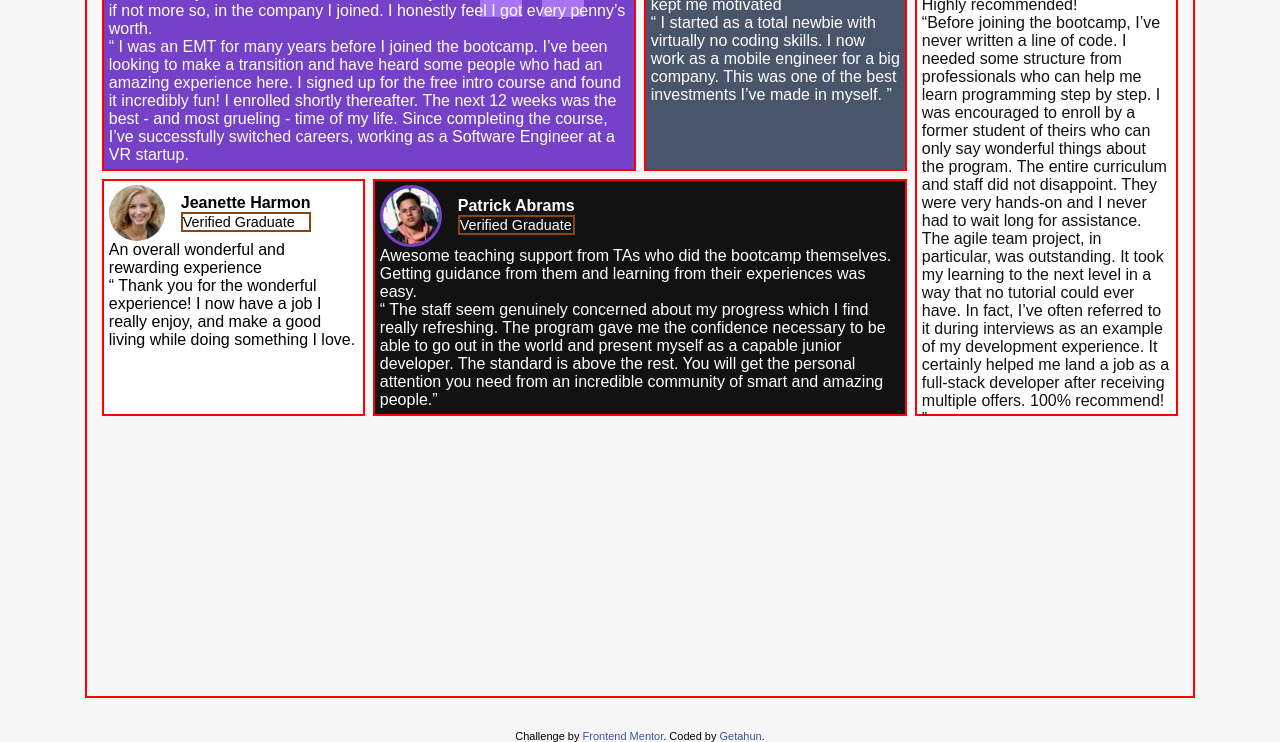
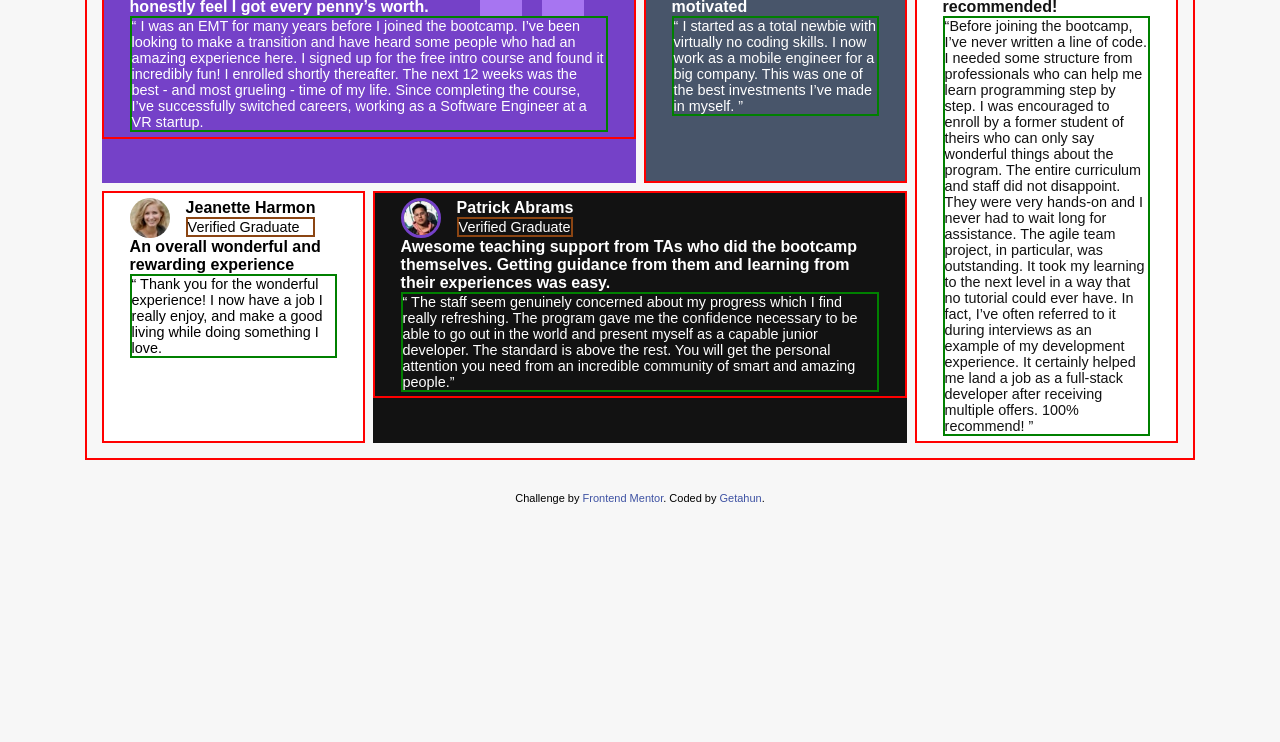
Before and after one commit to getishe/testimonials-grid-section-main, a plain HTML site: page index.html in a window 1280 px wide. Shown: the part 134-876 px from the top of the page. After the commit the page ends 832 px from the top, so only its background shows below. Drawn offline with Linux system fonts and the light colour scheme; a web font is replaced by a local one.

Commit message:
make styles with alignments

```diff
--- a/styles.css
+++ b/styles.css
@@ -42,13 +42,13 @@ textarea {
 
 main.testimonial-grid {
   max-width: 1110px;
-  height: 100svh;
+  height: auto;
   margin: 2rem auto;
   border: 2px solid red;
   padding: 15px;
   display: grid;
   grid-template-columns: repeat(4, 1fr);
-  grid-template-rows: repeat(4, 1fr);
+  /* grid-template-rows: repeat(4, 1fr); */
   gap: 8px;
 }
 
@@ -86,23 +86,33 @@ article {
 .testimonial-jeanette {
   background-color: hsl(0, 0%, 100%);
   grid-column: 1;
-  grid-row: 2;
+  grid-row: 2/3;
   height: 100%;
 }
 
 .testimonial-patrick {
   background-color: hsl(0, 0%, 7%);
   color: hsl(0, 0%, 100%);
-  grid-row: 2;
+  grid-row: 2/3;
   grid-column: 2/4;
 }
 
 .testimonial {
   border: 2px solid red;
   width: 100%;
-  padding: 0.3rem;
+  padding: 0.3rem 1.6rem;
 }
 
+p.testimonial__heading {
+  /* border: 2px solid green; */
+  font-size: 1rem;
+  font-weight: 600;
+}
+
+p.testimonial__text {
+  border: 2px solid green;
+  font-size: 0.9rem;
+}
 header {
   justify-content: flex-start;
   align-items: center;
@@ -118,6 +128,8 @@ header p {
 
 header img {
   border-radius: 50%;
+  width: 40px;
+  height: 40px;
 }
 
 header #image-cover {
```
